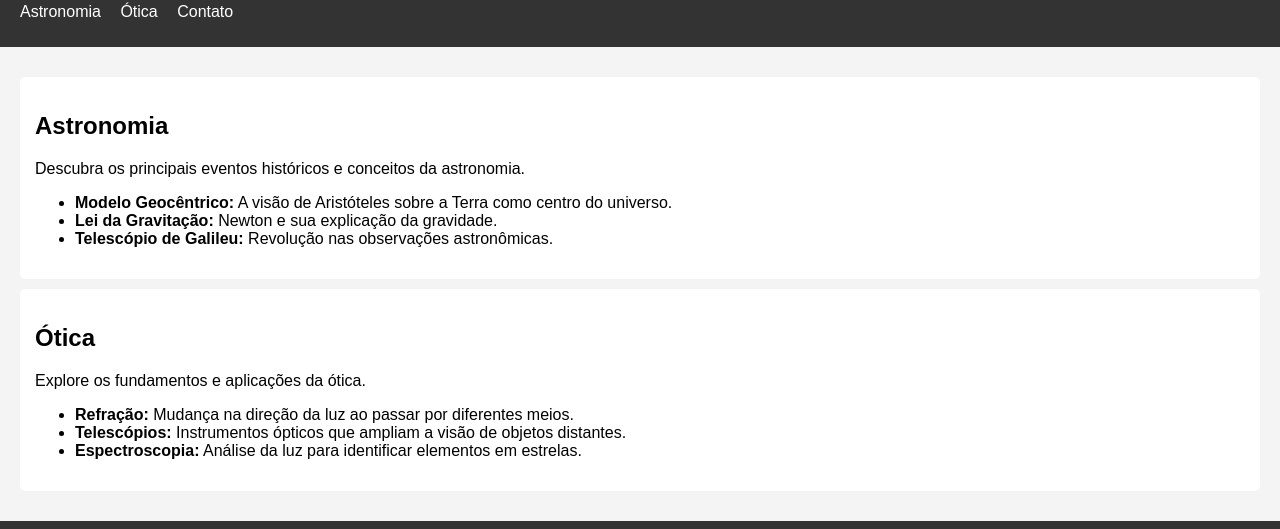
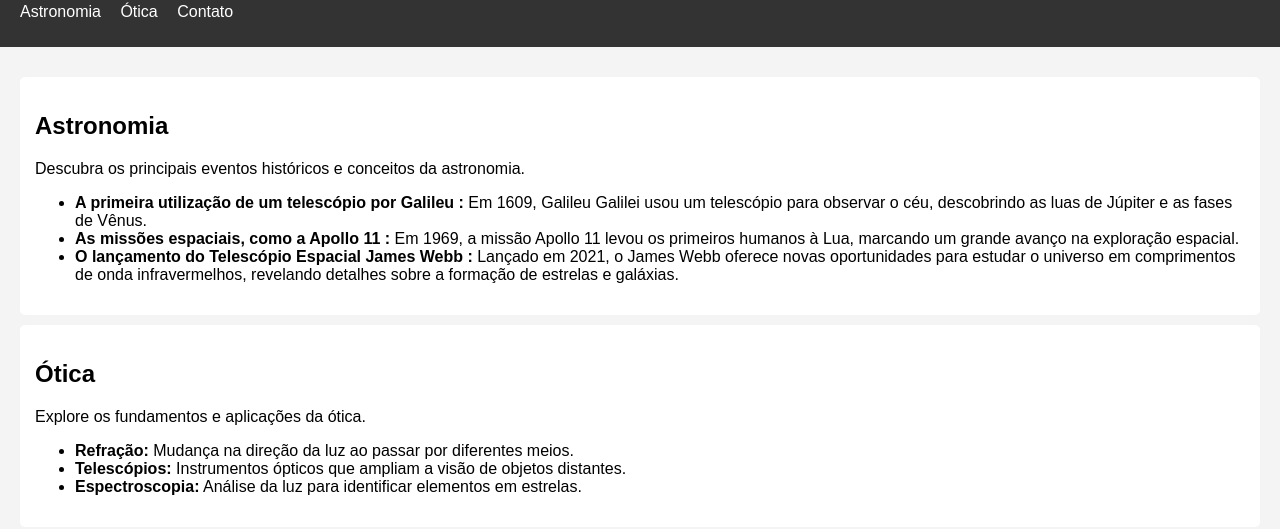
Before and after one commit to cleitonrasta69/cabecadegelo69, a plain HTML site: page index.html in a window 1280 px wide. Shown: the part 60-589 px from the top of the page. Drawn offline with Linux system fonts and the light colour scheme.

Commit message:
Update index.html

```diff
--- a/index.html
+++ b/index.html
@@ -22,9 +22,9 @@
             <h2>Astronomia</h2>
             <p>Descubra os principais eventos históricos e conceitos da astronomia.</p>
             <ul>
-                <li><strong>Modelo Geocêntrico:</strong> A visão de Aristóteles sobre a Terra como centro do universo.</li>
-                <li><strong>Lei da Gravitação:</strong> Newton e sua explicação da gravidade.</li>
-                <li><strong>Telescópio de Galileu:</strong> Revolução nas observações astronômicas.</li>
+                <li><strong>A primeira utilização de um telescópio por Galileu :</strong> Em 1609, Galileu Galilei usou um telescópio para observar o céu, descobrindo as luas de Júpiter e as fases de Vênus.</li>
+                <li><strong>As missões espaciais, como a Apollo 11 :</strong>  Em 1969, a missão Apollo 11 levou os primeiros humanos à Lua, marcando um grande avanço na exploração espacial.</li>
+                <li><strong>O lançamento do Telescópio Espacial James Webb :</strong> Lançado em 2021, o James Webb oferece novas oportunidades para estudar o universo em comprimentos de onda infravermelhos, revelando detalhes sobre a formação de estrelas e galáxias.</li>
             </ul>
         </section>
         <section id="otica">
```
